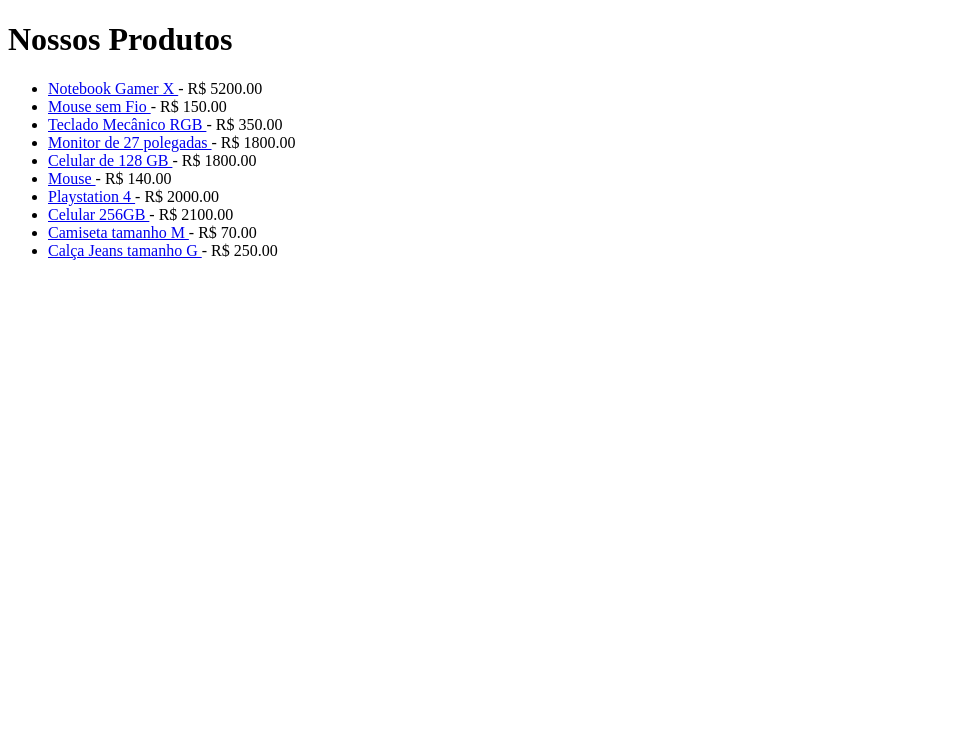
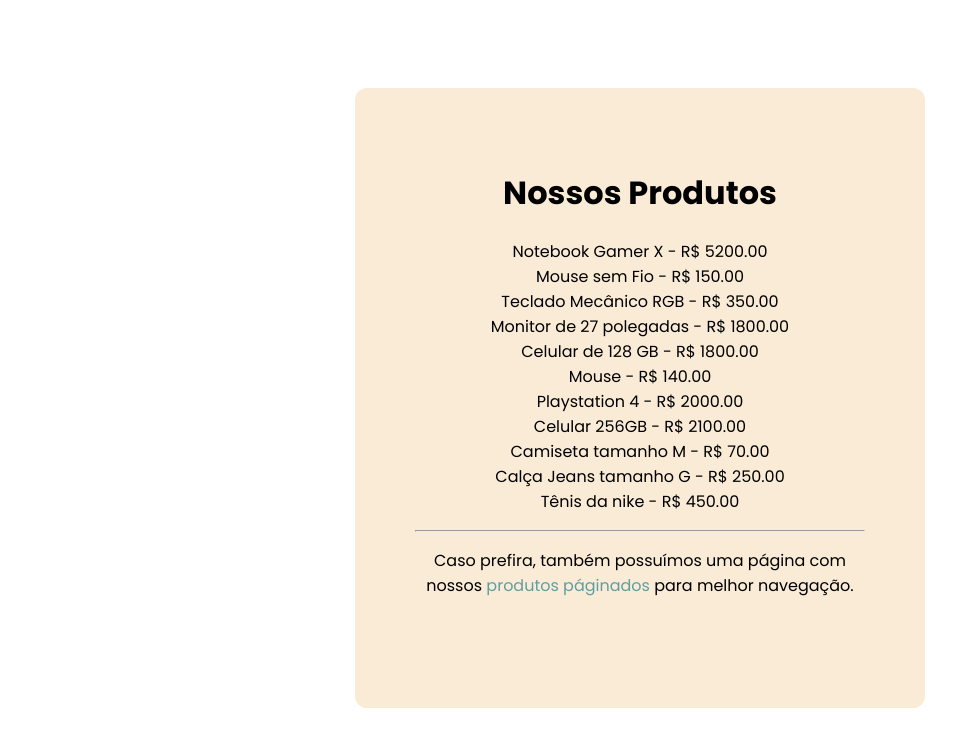
Before and after one commit to LeviAlves01/IFSP, a Flask app: page /produtos in a window 1280 px wide. Shown: the top 747 px of the page, without its empty margins (0-980 px from the left). Run offline with Flask 3, Linux system fonts and the light colour scheme; parts of the project's set-up code (start-up, migrations or seed data) failed here and were passed over.

Commit message:
Alterações no app.py e implementação do style.css

```diff
--- a/SPOLABP/aplicacoes-web/aula0610/app.py
+++ b/SPOLABP/aplicacoes-web/aula0610/app.py
@@ -1,3 +1,4 @@
+from flask import request, jsonify
 from flask import Flask, request, render_template, abort
 import math
 
@@ -5,16 +6,17 @@
 
 PRODUTOS = [
 
-    {"id": 1, "nome": "Notebook Gamer X", "preco": 5200.00},
-    {"id": 2, "nome": "Mouse sem Fio", "preco": 150.00},
-    {"id": 3, "nome": "Teclado Mecânico RGB", "preco": 350.00},
-    {"id": 4, "nome": "Monitor de 27 polegadas", "preco": 1800.00},
-    {"id": 5, "nome": "Celular de 128 GB", "preco": 1800.00},
-    {"id": 6, "nome": "Mouse", "preco": 140.00},
-    {"id": 7, "nome": "Playstation 4", "preco": 2000.00},
-    {"id": 8, "nome": "Celular 256GB", "preco": 2100.00},
-    {"id": 9, "nome": "Camiseta tamanho M", "preco": 70.00},
-    {"id": 10, "nome": "Calça Jeans tamanho G", "preco": 250.00},
+    {'id': 1, "nome": "Notebook Gamer X", "preco": 5200.00},
+    {'id': 2, "nome": "Mouse sem Fio", "preco": 150.00},
+    {'id': 3, "nome": "Teclado Mecânico RGB", "preco": 350.00},
+    {'id': 4, "nome": "Monitor de 27 polegadas", "preco": 1800.00},
+    {'id': 5, "nome": "Celular de 128 GB", "preco": 1800.00},
+    {'id': 6, "nome": "Mouse", "preco": 140.00},
+    {'id': 7, "nome": "Playstation 4", "preco": 2000.00},
+    {'id': 8, "nome": "Celular 256GB", "preco": 2100.00},
+    {'id': 9, "nome": "Camiseta tamanho M", "preco": 70.00},
+    {'id': 10, "nome": "Calça Jeans tamanho G", "preco": 250.00},
+    {'id': 11, "nome": "Tênis da nike", "preco": 450.00},
 
     ]
 
@@ -35,20 +37,21 @@
 
     return render_template('produtos_paginados.html', produtos=produtos_da_pagina, page=page, total_pages=total_pages)
 
-
-@app.route('/produto/<int;produto_id>')
-def detalhe_produto():
+for item in PRODUTOS:
+    produto_id = item['id']
+@app.route('/produto/<int:produto_id>')
+def detalhe_produto(produto_id):
     produto_encontrado = None
 
     for produto in PRODUTOS:
-        if produto("id") == produto_id:
+        if produto["id"] == produto_id:
             produto_encontrado = produto
             break
 
-        if produto_encontrado is None:
+    if produto_encontrado is None:
             abort(404)
 
-        return render_template('detalhe_produto.html', produto=produto_encontrado)
+    return render_template('detalhe_produto.html', produto=produto_encontrado)
 
 @app.errorhandler(404)
 def pagina_nao_encontrada(error):
@@ -62,7 +65,6 @@
 def pagina_nao_encontrada(error):
     return render_template('401.html'), 401
 
-from flask import request, jsonify
 
 @app.route('/api/buscar-produto', methods=['POST'])
 def buscar_produto():
--- /dev/null
+++ b/SPOLABP/aplicacoes-web/aula0610/static/css/produtos.css
@@ -0,0 +1,44 @@
+@import url('https://fonts.googleapis.com/css2?family=Poppins:ital,wght@0,100;0,200;0,300;0,400;0,500;0,600;0,700;0,800;0,900;1,100;1,200;1,300;1,400;1,500;1,600;1,700;1,800;1,900&display=swap');
+
+*{
+    font-family: "Poppins", sans-serif;
+}
+
+.container{
+    background-color: antiquewhite;
+    font-family: sans-serif;
+    margin: 88px auto;
+    width: 450px;
+    height: 500px;
+    padding: 60px;
+    text-align: center;
+    border-radius: 12px;
+
+}
+
+h1{
+    padding-left: 0px;
+}
+
+ul{
+    list-style-type: none;
+    padding-left: 0px;
+}
+
+a{
+    text-decoration: none;
+    color: black;
+}
+
+a:hover{
+    text-decoration: underline dashed;
+    color: #2c1111;
+}
+
+.marketing{
+    color: cadetblue;
+}
+
+.marketing:hover{
+    color: cornflowerblue;
+}
--- a/SPOLABP/aplicacoes-web/aula0610/templates/produtos.html
+++ b/SPOLABP/aplicacoes-web/aula0610/templates/produtos.html
@@ -4,18 +4,23 @@
     <meta charset="UTF-8">
     <meta name="viewport" content="width=device-width, initial-scale=1.0">
     <title>Lista de produtos</title>
+    <link rel="stylesheet" href="{{ url_for('static', filename='css/produtos.css') }}">
 </head>
 <body>
+    <div class="container">
     <h1>Nossos Produtos</h1>
 
     <ul>
         {% for produto in produtos %}
         <li>
-            <a href="{{ url_for('detalhe_produto', produto_id=produto.id) }}">
-                {{ produto.nome }}
-            </a> - R$ {{ "%.2f"|format(produto.preco) }}
+            <a href="{{ url_for('detalhe_produto', produto_id=produto['id']) }}">
+                {{ produto['nome'] }}
+            </a> - R$ {{ "%.2f"|format(produto['preco']) }}
         </li>
         {% endfor %}
     </ul>
+    <hr>
+    <p>Caso prefira, também possuímos uma página com nossos <a href="{{ url_for('listar_produtos_paginados') }}" class="marketing">produtos páginados</a> para melhor navegação.</p>
+    </div>
 </body>
 </html>
--- a/SPOLABP/aplicacoes-web/aula0610/templates/produtos_paginados.html
+++ b/SPOLABP/aplicacoes-web/aula0610/templates/produtos_paginados.html
@@ -9,7 +9,7 @@
     <ul>
         {% for produto in produtos %}
         <li>{{ produto.nome }}</li>
-        {{% endfor %}}
+        {% endfor %}
     </ul>
     <nav>
         <ul class="pagination">
```
Also changed, not shown: SPOLABP/aplicacoes-web/aula0610/templates/401.html (added, +15 -0 lines), SPOLABP/aplicacoes-web/aula0610/templates/403.html (added, +15 -0 lines), SPOLABP/aplicacoes-web/aula0610/templates/404.html (added, +14 -0 lines).
